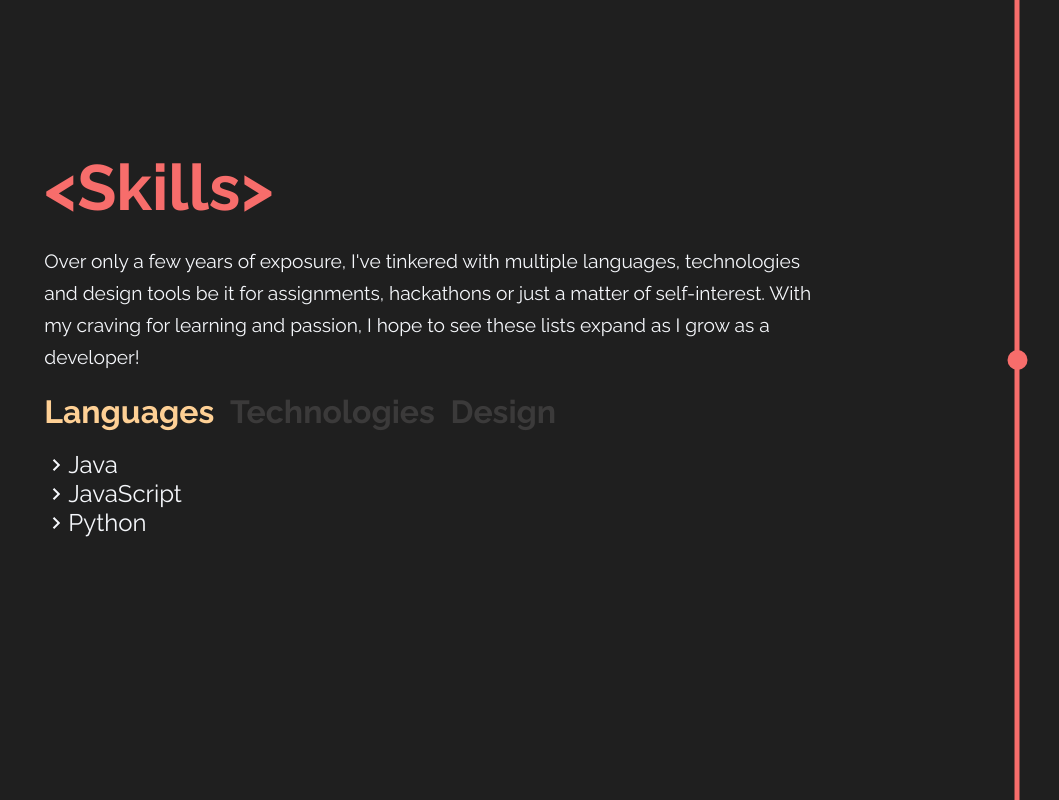
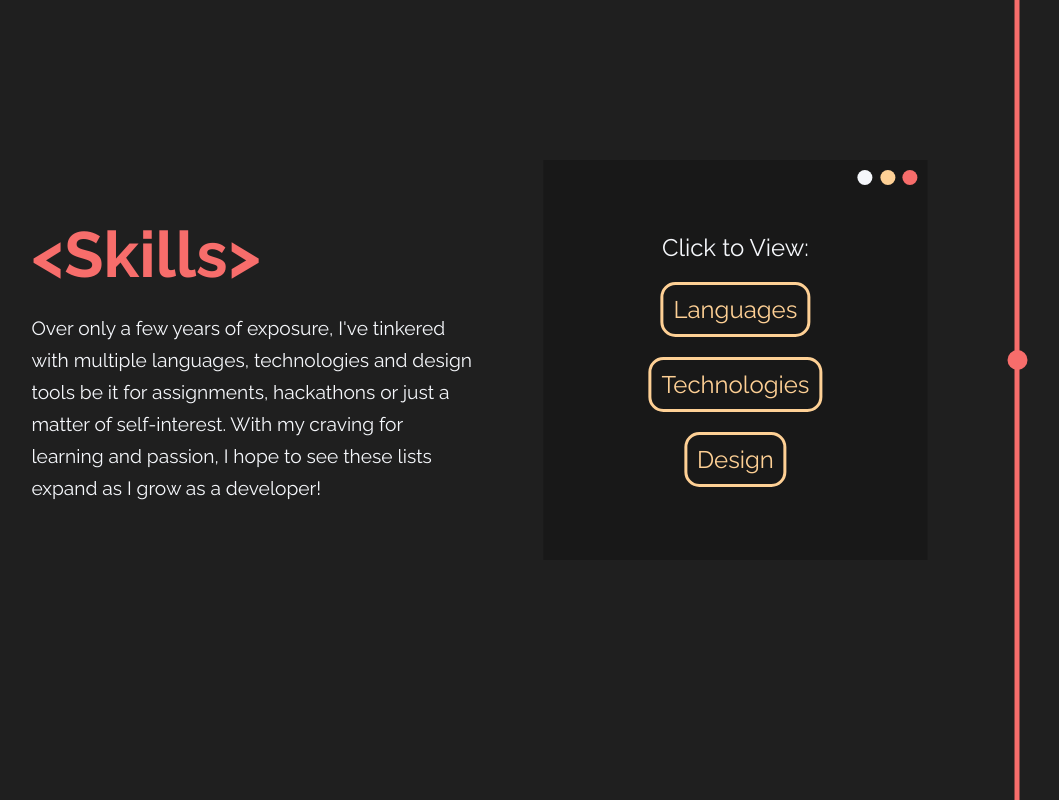
Before and after one commit to tengznaim/portfolio-website, a React (Create React App) app: page / in a window 1280 px wide. Shown: the part 1640-2440 px from the top of the page, without its empty margins (7-1066 px from the left). Built offline with nearby package versions, Linux system fonts and the light colour scheme.

Commit message:
made components responsive and updated skills section

```diff
--- a/src/components/About/About.css
+++ b/src/components/About/About.css
@@ -50,11 +50,32 @@
   font-size: 8rem;
 }
 
-#about-name {
-  color: #fed095;
-  font-size: 4rem;
-}
-
 #about-highlighted {
   color: #fed095;
 }
+
+@media screen and (max-width: 768px) {
+  .about-content-container {
+    left: 50%;
+    transform: translate(-50%, -50%);
+    text-align: center;
+    width: 80vw;
+  }
+
+  #about-tag {
+    font-size: 3rem;
+  }
+
+  #about-greeting {
+    font-size: 4rem;
+  }
+
+  #about-paragraph {
+    font-size: 1rem;
+    line-height: 1.5rem;
+  }
+
+  #contact-button {
+    font-size: 1.5rem;
+  }
+}
--- a/src/components/Contact/Contact.css
+++ b/src/components/Contact/Contact.css
@@ -80,3 +80,25 @@
   background: var(--yellow);
   color: var(--dark-accent);
 }
+
+@media screen and (max-width: 768px) {
+  .contact-content {
+    left: 50%;
+    transform: translate(-50%, -50%);
+    text-align: center;
+    width: 80vw;
+  }
+
+  #contact-tag {
+    font-size: 3rem;
+  }
+
+  #contact-text {
+    font-size: 1rem;
+    line-height: 1.5rem;
+  }
+
+  #email-button {
+    font-size: 1.5rem;
+  }
+}
--- a/src/components/Hero/Hero.css
+++ b/src/components/Hero/Hero.css
@@ -15,18 +15,12 @@
 }
 
 .home-greeting {
-  font-size: 22rem;
+  font-size: 22vw;
   color: var(--dark-accent);
   position: absolute;
   top: 50%;
   left: 50%;
   transform: translate(-50%, -50%);
-}
-
-@media screen and (max-width: 968px) {
-  .home-greeting {
-    font-size: 18rem;
-  }
 }
 
 .home-content {
@@ -75,27 +69,18 @@
 }
 
 @media screen and (max-width: 768px) {
-  #home-title {
-    font-size: 1.5rem;
-  }
-
   #home-name {
     font-size: 3rem;
     color: var(--yellow);
   }
 
-  #home-text {
+  #home-first-line {
     font-size: 1.5rem;
   }
-
-  #home-btn {
-    background: none;
-    color: var(--yellow);
+  #home-second-line {
+    font-size: 3rem;
+  }
+  #home-third-line {
     font-size: 1.5rem;
-    padding: 20px;
-    border: 2px solid var(--yellow);
-    border-radius: 20px;
-    cursor: pointer;
-    transition: all 0.5s ease;
   }
 }
--- a/src/components/Logo/Logo.css
+++ b/src/components/Logo/Logo.css
@@ -53,7 +53,7 @@
   display: flex;
   align-items: center;
   justify-content: center;
-  width: 35vw;
+  width: 40vw;
   list-style-type: none;
 }
 
--- a/src/components/Showcase/Showcase.css
+++ b/src/components/Showcase/Showcase.css
@@ -37,7 +37,6 @@
   font-size: 1.5rem;
   padding: 20px;
   border-radius: 20px;
-  width: 16vw;
   background: none;
   border: 5px solid #fed095;
   color: #fed095;
@@ -55,3 +54,25 @@
   color: var(--yellow);
   text-decoration: none;
 }
+
+@media screen and (max-width: 768px) {
+  .showcase-content-container {
+    left: 50%;
+    transform: translate(-50%, -50%);
+    text-align: center;
+    width: 80vw;
+  }
+
+  #showcase-tag {
+    font-size: 3rem;
+  }
+
+  #showcase-paragraph {
+    font-size: 1rem;
+    line-height: 1.5rem;
+  }
+
+  #showcase-button {
+    font-size: 1.5rem;
+  }
+}
--- a/src/components/Skills/Skills.css
+++ b/src/components/Skills/Skills.css
@@ -9,42 +9,115 @@
   top: 50%;
   left: 10%;
   transform: translate(-10%, -50%);
-  width: 60vw;
+  width: 70vw;
   color: var(--light-gray);
-}
-
-.selector-container {
-  display: flex;
-  width: 40vw;
-  justify-content: space-between;
-}
-
-.selector-item {
-  color: #3b3a3a;
-  font-size: 2rem;
-  transition: all 0.5s ease;
-  cursor: pointer;
-}
-
-.selector-item:hover {
-  color: var(--light-gray);
-}
-
-.selector-item.active {
-  color: var(--yellow);
-}
-
-.data-item {
-  font-size: 1.5rem;
   display: flex;
   align-items: center;
 }
 
-.data-container {
+.skills-description {
+  position: absolute;
+  width: 35vw;
+}
+
+.skills-window {
+  width: 30vw;
+  background-color: var(--dark-accent);
+  right: 0;
+  position: absolute;
+  height: 50vh;
+}
+
+.window-button {
+  display: flex;
+  justify-content: space-between;
+  position: absolute;
+  right: 10px;
+  top: 10px;
+  width: 60px;
+  height: 15px;
+}
+
+.selector-buttons,
+.window-content {
+  position: absolute;
+  top: 50%;
+  left: 50%;
+  transform: translate(-50%, -50%);
   display: flex;
   flex-direction: column;
-  height: 15vh;
-  flex-wrap: wrap;
+  align-items: center;
+}
+
+.selector-item {
+  margin: 10px;
+}
+
+p.selector-item {
+  color: var(--light-gray);
+  font-size: 1.5rem;
+}
+
+.back-button {
+  position: absolute;
+  left: 5px;
+  top: 5px;
+  background: none;
+  color: var(--light-gray);
+  border: none;
+  display: none;
+  outline: none;
+  font-size: 2rem;
+  cursor: pointer;
+}
+
+.back-button.active {
+  display: flex;
+  align-items: center;
+  justify-content: center;
+}
+
+.data-item {
+  color: var(--light-gray);
+  font-size: 1.5rem;
+}
+
+button.selector-item {
+  font-size: 1.5rem;
+  padding: 10px;
+  border-radius: 15px;
+  background: none;
+  border: 3px solid #fed095;
+  color: #fed095;
+  cursor: pointer;
+  transition: all 0.5s ease;
+  outline: none;
+}
+
+button.selector-item:hover {
+  background: #fed095;
+  color: #181818;
+}
+
+#red-button {
+  height: 15px;
+  width: 15px;
+  border-radius: 50%;
+  background-color: var(--red-pink);
+}
+
+#yellow-button {
+  height: 15px;
+  width: 15px;
+  border-radius: 50%;
+  background-color: var(--yellow);
+}
+
+#gray-button {
+  height: 15px;
+  width: 15px;
+  border-radius: 50%;
+  background-color: var(--light-gray);
 }
 
 .skills-item {
@@ -61,3 +134,57 @@
   color: #f76d6b;
   font-size: 4rem;
 }
+
+@media screen and (max-width: 768px) {
+  .skills-content-container {
+    left: 50%;
+    transform: translate(-50%, -50%);
+    text-align: center;
+    display: flex;
+    width: 80vw;
+    flex-direction: column;
+    justify-content: center;
+  }
+
+  .skills-description {
+    position: relative;
+    width: 80vw;
+  }
+
+  .skills-window {
+    margin-top: 20px;
+    width: 80vw;
+    background-color: var(--dark-accent);
+    right: 0;
+    position: relative;
+    height: 40vh;
+  }
+
+  #skills-tag {
+    font-size: 3rem;
+  }
+
+  #skills-paragraph {
+    font-size: 1rem;
+    line-height: 1.5rem;
+  }
+  /*
+  .selector-container {
+    display: flex;
+    align-items: center;
+    width: 80vw;
+    justify-content: center;
+  }
+
+  .selector-item {
+    color: #3b3a3a;
+    font-size: 1.5rem;
+    transition: all 0.5s ease;
+    cursor: pointer;
+  }
+
+  .data-container {
+    display: flex;
+    align-items: center;
+  } */
+}
--- a/src/components/Skills/Skills.js
+++ b/src/components/Skills/Skills.js
@@ -1,24 +1,35 @@
 import React, { useState } from "react";
 import Divider from "../Divider/Divider";
-import { MdKeyboardArrowRight } from "react-icons/md";
+import { MdKeyboardArrowRight, MdKeyboardArrowLeft } from "react-icons/md";
 import "./Skills.css";
 
 function Skills() {
-  const [select, setSelect] = useState("Languages");
+  const [select, setSelect] = useState("");
   const data = {
     Languages: ["Java", "JavaScript", "Python"],
-    Technologies: ["MySQL", "React JS", "Node JS", "JSoup", "Google Maps API"],
+    Technologies: [
+      "MySQL",
+      "React JS",
+      "Node JS",
+      "JSoup",
+      "Google Places API",
+    ],
     Design: ["Adobe Illustrator", "Adobe XD", "Adobe Photoshop"],
   };
 
   function handleClick(event) {
-    setSelect(event.target.innerText);
+    if (event.target.name === "back-button") {
+      setSelect("");
+    } else {
+      setSelect(event.target.name);
+    }
   }
 
   return (
     <div className="skills-container" id="skills">
       <Divider />
       <div className="skills-content-container">
+        <div className="skills-description">
           <h1 className="skills-item" id="skills-tag">
             &lt;Skills&gt;
           </h1>
@@ -26,41 +37,53 @@ function Skills() {
             Over only a few years of exposure, I've tinkered with multiple
             languages, technologies and design tools be it for assignments,
             hackathons or just a matter of self-interest. With my craving for
-          learning and passion, I hope to see these lists expand as I grow as a
-          developer!
+            learning and passion, I hope to see these lists expand as I grow as
+            a developer!
           </p>
-        <div className="skills-item selector-container">
-          <h2
-            className={
-              select === "Languages" ? "selector-item active" : "selector-item"
-            }
+        </div>
+        <div className="skills-window">
+          <button
+            className={select ? "back-button active" : "back-button"}
+            onClick={handleClick}>
+            <MdKeyboardArrowLeft />
+          </button>
+          <div className="window-button">
+            <div id="gray-button"></div>
+            <div id="yellow-button"></div>
+            <div id="red-button"></div>
+          </div>
+          {!select ? (
+            <div className="selector-buttons">
+              <p className="selector-item">Click to View:</p>
+              <button
+                name="Languages"
+                className="selector-item"
                 onClick={handleClick}>
                 Languages
-          </h2>
-          <h2
-            className={
-              select === "Technologies"
-                ? "selector-item active"
-                : "selector-item"
-            }
+              </button>
+              <button
+                name="Technologies"
+                className="selector-item"
                 onClick={handleClick}>
                 Technologies
-          </h2>
-          <h2
-            className={
-              select === "Design" ? "selector-item active" : "selector-item"
-            }
+              </button>
+              <button
+                name="Design"
+                className="selector-item"
                 onClick={handleClick}>
                 Design
-          </h2>
+              </button>
             </div>
-        <div className="skills-item data-container">
-          {data[select].map((item, index) => (
-            <p key={index} className="data-item">
+          ) : (
+            <div className="window-content">
+              {data[select].map((data, index) => (
+                <p className="data-item" key={index}>
                   <MdKeyboardArrowRight />
-              {item}
+                  {data}
                 </p>
               ))}
+            </div>
+          )}
         </div>
       </div>
     </div>
```
Lines whose indentation alone changed are shown as unchanged.
